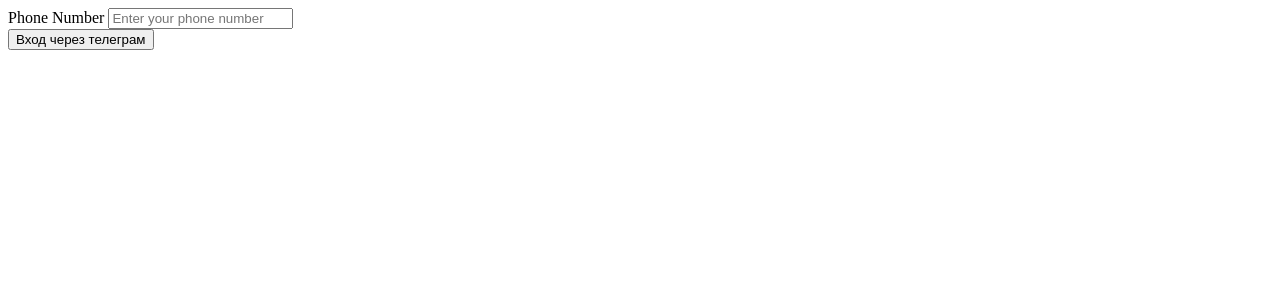
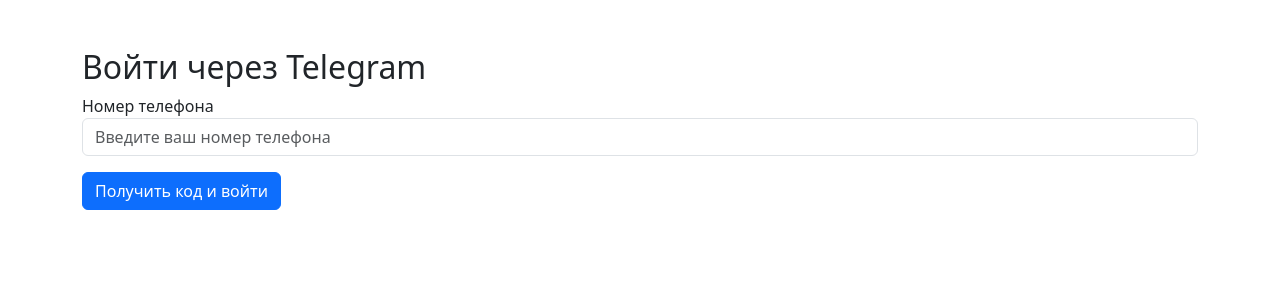
Before and after one commit to Viste/dev-vlab, a Flask app: page /login/telegram in a window 1280 px wide. Shown: the top 300 px of the page. Run offline with Flask 3, Linux system fonts and the light colour scheme.

Commit message:
update template and auth
Signed-off-by: viste <viste02@gmail.com>

```diff
--- a/templates/auth/login_telegram.html
+++ b/templates/auth/login_telegram.html
@@ -1,7 +1,20 @@
-<form method="POST" action="{{ url_for('login_telegram') }}">
-    <div class="form-group">
-        <label for="phone">Phone Number</label>
-        <input type="text" class="form-control" id="phone" name="phone" placeholder="Enter your phone number">
+<!DOCTYPE html>
+<html lang="ru">
+<head>
+    <meta charset="UTF-8">
+    <title>Войти через Telegram</title>
+    <link href="https://cdn.jsdelivr.net/npm/bootstrap@5.3.3/dist/css/bootstrap.min.css" rel="stylesheet">
+</head>
+<body>
+    <div class="container mt-5">
+        <h2>Войти через Telegram</h2>
+        <form method="POST" action="{{ url_for('login_telegram') }}">
+            <div class="form-group">
+                <label for="phone">Номер телефона</label>
+                <input type="text" class="form-control" id="phone" name="phone" placeholder="Введите ваш номер телефона">
+            </div>
+            <button type="submit" class="btn btn-primary mt-3">Получить код и войти</button>
+        </form>
     </div>
-    <button type="submit" class="btn btn-primary">Вход через телеграм</button>
-</form>
+</body>
+</html>
--- a/tools/auth.py
+++ b/tools/auth.py
@@ -66,8 +66,10 @@ def authenticate_telegram_user(phone_number, api_id, api_hash):
         user = User.query.filter_by(telegram_id=user_info.id).first()
 
         if not user:
+            # Если у пользователя нет username, создаем его на основе других данных
+            username = user_info.username if user_info.username else f"telegram_{user_info.id}"
             user = User(
-                username=user_info.username,
+                username=username,
                 telegram_id=user_info.id,
                 first_name=user_info.first_name,
                 last_name=user_info.last_name,
```
